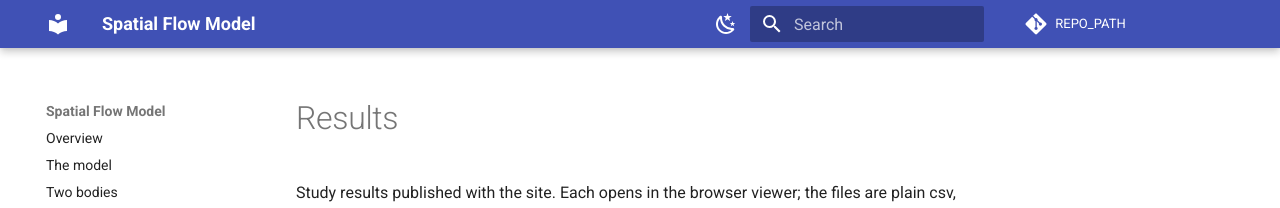
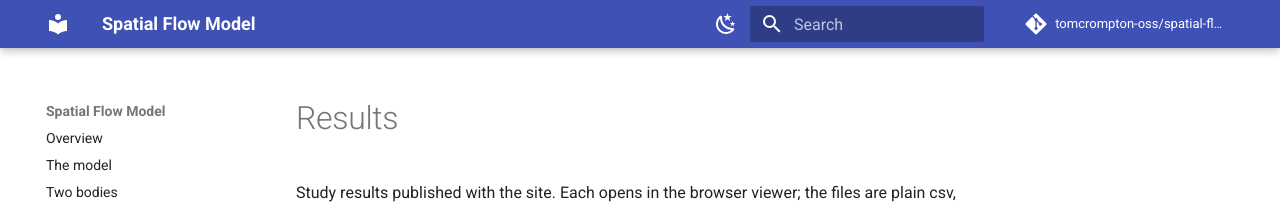
Before and after one commit to tomcrompton-oss/spatial-flow-model, an MkDocs documentation site: the page built from docs/results.md, in a window 1280 px wide. Shown: the top 208 px of the page. Built offline with MkDocs 1.6.1 and Material for MkDocs 9.7.7, drawn with Linux system fonts in a browser that asks for light colours; comment, search, counter and statistics services are not loaded.

Commit message:
Website: links to the repository and site on GitHub
Co-Authored-By: Claude Opus 5.5 <noreply@anthropic.com>

```diff
--- a/docs/results.md
+++ b/docs/results.md
@@ -1,7 +1,7 @@
 # Results
 
 Study results published with the site. Each opens in the browser viewer; the files are plain csv, logs and json (see
-[file formats](formats.md)) and can be downloaded from the [repository](https://github.com/REPO_PATH/tree/main/docs/runs).
+[file formats](formats.md)) and can be downloaded from the [repository](https://github.com/tomcrompton-oss/spatial-flow-model/tree/main/docs/runs).
 
 | Run | Study | Open |
 | --- | --- | --- |
--- a/mkdocs.yml
+++ b/mkdocs.yml
@@ -1,8 +1,8 @@
 site_name: Spatial Flow Model
 site_description: Gravity as a flow of space - simulations, studies against GR, and a browser viewer
-site_url: https://SITE_URL/
-repo_url: https://github.com/REPO_PATH
-repo_name: REPO_PATH
+site_url: https://tomcrompton-oss.github.io/spatial-flow-model/
+repo_url: https://github.com/tomcrompton-oss/spatial-flow-model
+repo_name: tomcrompton-oss/spatial-flow-model
 edit_uri: edit/main/docs/
 docs_dir: docs
 
```
Also changed, not shown: README.md (+1 -1 lines).
